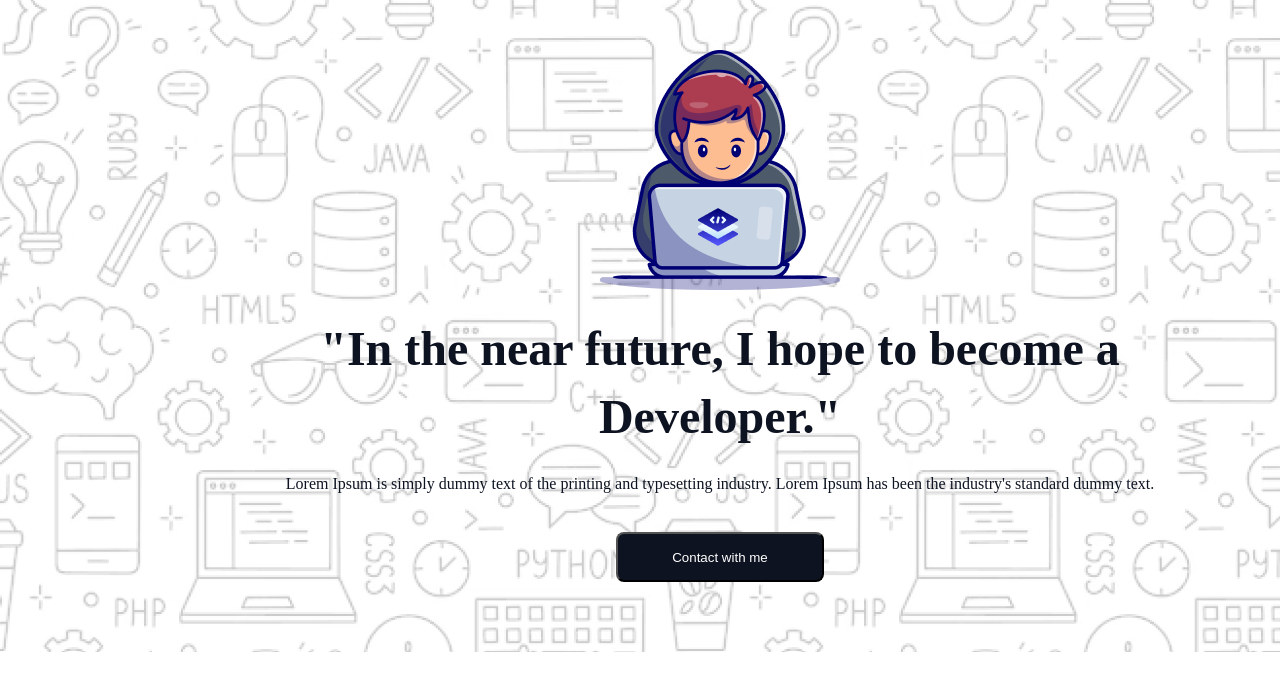
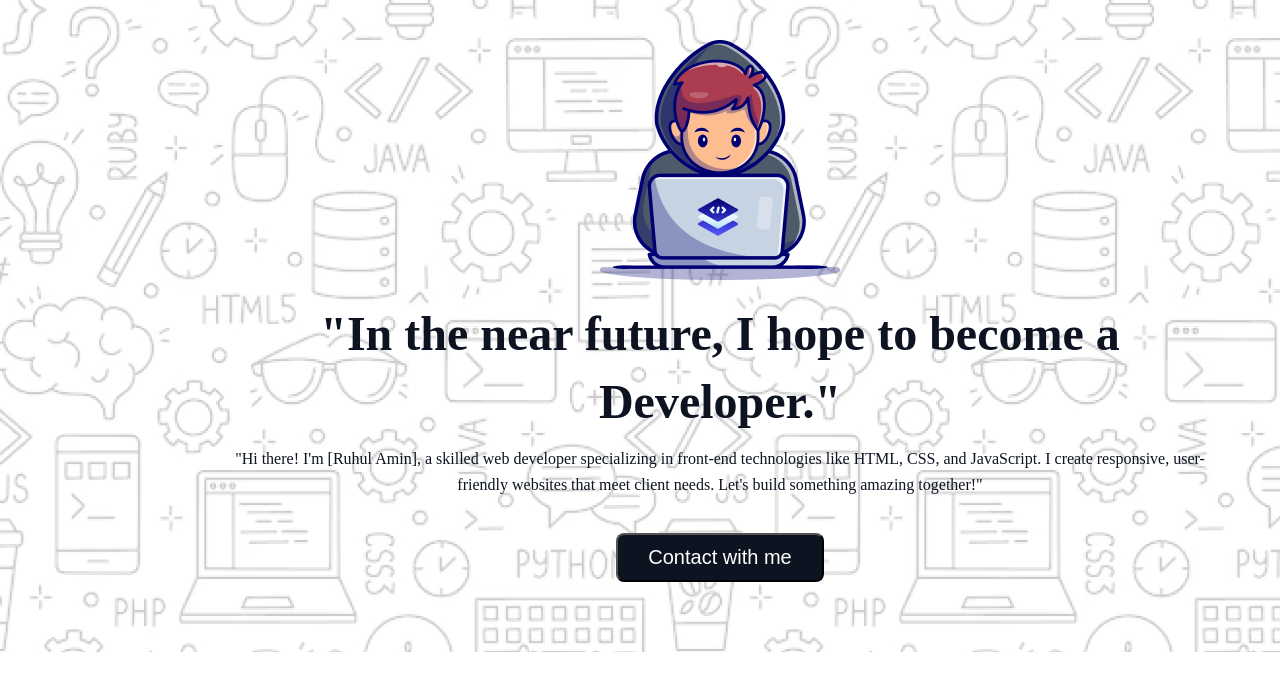
Before and after one commit to Ruhul-07/first-assignment, a plain HTML site: page index.html in a window 1280 px wide. Shown: the top 690 px of the page. Drawn offline with Linux system fonts and the light colour scheme.

Commit message:
banner update 1

```diff
--- a/index.html
+++ b/index.html
@@ -16,7 +16,7 @@
                 <h1>"In the near future, I hope to become a
                     <br> Developer."
                 </h1>
-                <p>Lorem Ipsum is simply dummy text of the printing and typesetting industry. Lorem Ipsum has been the industry's standard dummy text.</p>
+                <p>"Hi there! I'm [Ruhul Amin], a skilled web developer specializing in front-end technologies like HTML, CSS, and JavaScript. I create responsive, user-friendly websites that meet client needs. Let's build something amazing together!"</p>
                 <button>Contact with me</button>
             </div>
          </section>
--- a/styles/style.css
+++ b/styles/style.css
@@ -19,7 +19,7 @@ body{
 .banner-area{
     width: 1440px;
     height: 652px;
-    background-image: url(/assets/Hero-bg.png);
+    background-image: url("../assets/Hero-bg.png");
     background-repeat: no-repeat;
     background-size: cover;
 }
@@ -34,7 +34,7 @@ body{
 
 }
 .banner-content img{
-    margin-top: 50px;
+    margin-top: 40px;
     margin-bottom: 10px;
 }
 .banner-content h1{
@@ -45,7 +45,7 @@ body{
     line-height: 68px;
     letter-spacing: 0%;
     text-align: center;
-    margin-top: 15px;
+    margin-top: 10px;
 }
 .banner-content p{
     color: rgb(13, 19, 33);
@@ -55,11 +55,12 @@ body{
     line-height: 26px;
     letter-spacing: 0%;
     text-align: center;
-    margin-top: 20px;
+    margin-top: 10px;
     margin-bottom: 20px;
 }
 .banner-content button{
     width: 208px;
+    font-size: 20px;
     height: 66px;
     border-radius: 8px;
     background: rgb(13, 19, 33);
```
